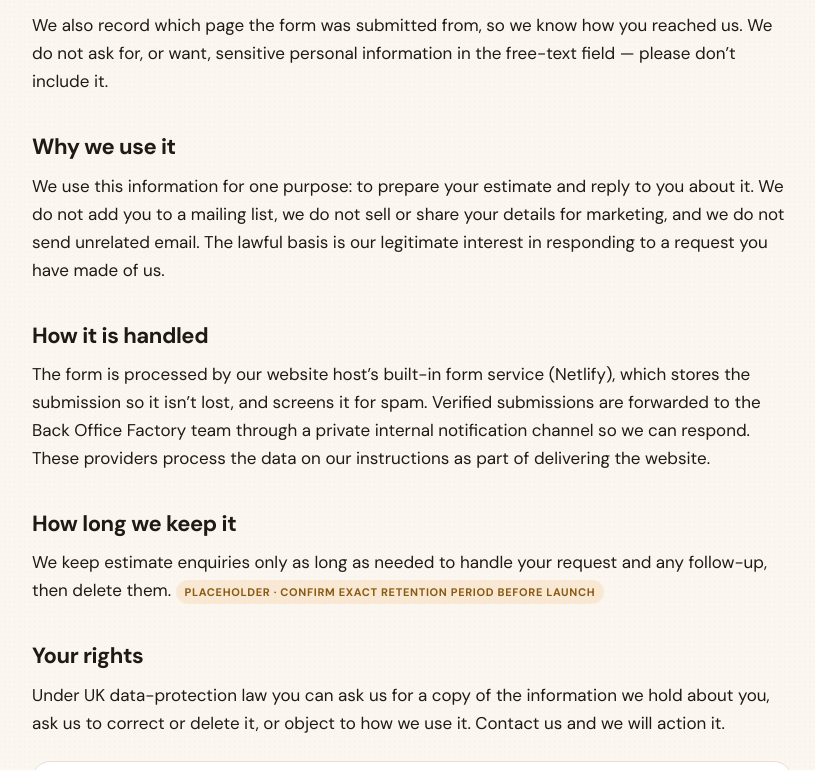
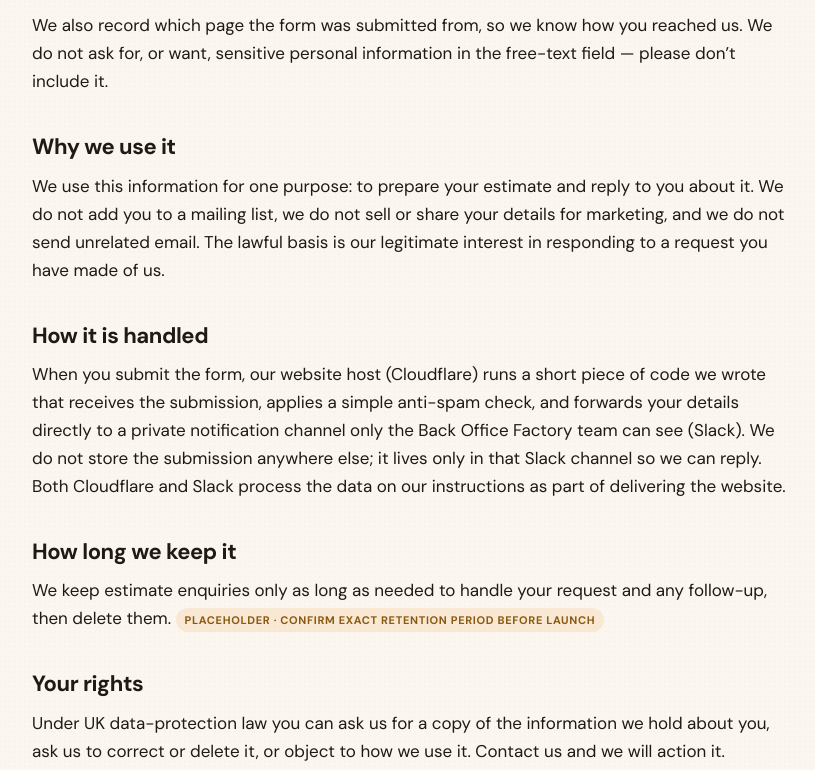
Before and after one commit to dcmjlt/bof-web, a plain HTML site: page privacy.html in a window 1280 px wide. Shown: the part 831-1601 px from the top of the page, without its empty margins (228-1043 px from the left). Drawn offline with Linux system fonts and the light colour scheme; a web font is replaced by a local one.

Commit message:
fix: update privacy.html for Cloudflare migration
Rewrite "How it is handled" to describe the new flow honestly: Cloudflare
hosts the site and runs our Pages Function which forwards the submission
directly to a private Slack channel. The Netlify wording (built-in form
service, stored submissions, third-party spam screening) no longer
matches reality.

- Processor list now names Cloudflare (host + Pages Function) and Slack
  (notification channel) rather than Netlify.
- Note that the submission is not stored separately; it lives only in
  the Slack channel so the team can reply.
- "Simple anti-spam check" reflects the honeypot mechanism (Akismet is
  gone with Netlify Forms).
- Bump the Last-updated date to 20 May 2026.

Draft launch placeholders (legal entity, registered address, ICO
registration, contact route, retention period) still flagged.

Co-Authored-By: Claude Opus 4.7 <noreply@anthropic.com>

```diff
--- a/privacy.html
+++ b/privacy.html
@@ -74,7 +74,7 @@
   <h1>Privacy Policy</h1>
   <p class="lede">What we collect when you ask for an estimate, why, and what
     we do with it.</p>
-  <p class="updated">Last updated: 18 May 2026 &middot;
+  <p class="updated">Last updated: 20 May 2026 &middot;
     <span class="flag" title="Required launch trust artefact">Draft &middot; legal entity, registered address, ICO registration and retention period to be confirmed before launch</span></p>
 
   <p>This policy covers the information you give us through the
@@ -107,12 +107,13 @@
     request you have made of us.</p>
 
   <h2>How it is handled</h2>
-  <p>The form is processed by our website host&rsquo;s built-in form
-    service (Netlify), which stores the submission so it isn&rsquo;t lost,
-    and screens it for spam. Verified submissions are forwarded to the
-    Back Office Factory team through a private internal notification
-    channel so we can respond. These providers process the data on our
-    instructions as part of delivering the website.</p>
+  <p>When you submit the form, our website host (Cloudflare) runs a short
+    piece of code we wrote that receives the submission, applies a simple
+    anti-spam check, and forwards your details directly to a private
+    notification channel only the Back Office Factory team can see (Slack).
+    We do not store the submission anywhere else; it lives only in that
+    Slack channel so we can reply. Both Cloudflare and Slack process the
+    data on our instructions as part of delivering the website.</p>
 
   <h2>How long we keep it</h2>
   <p>We keep estimate enquiries only as long as needed to handle your
```
